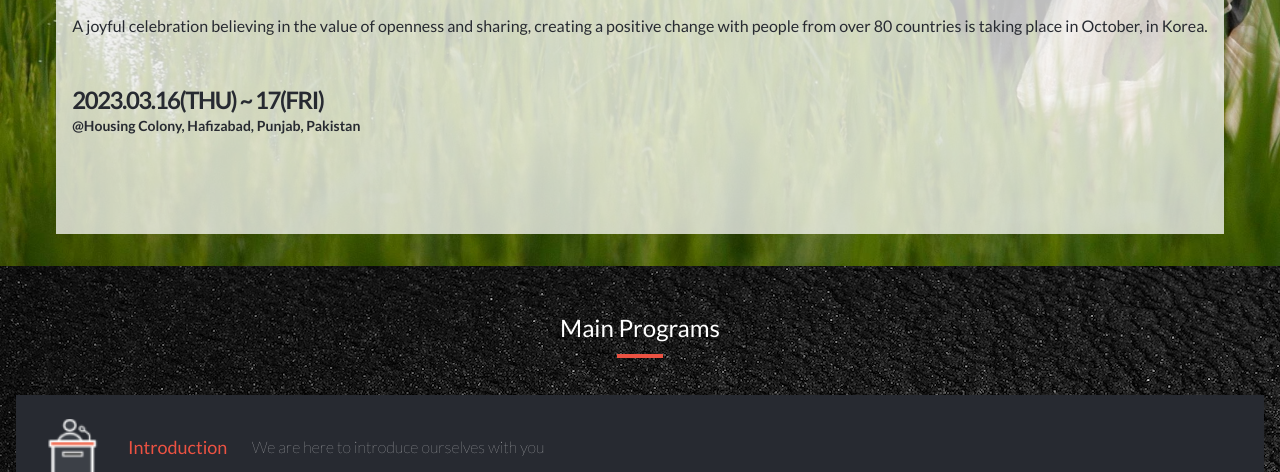
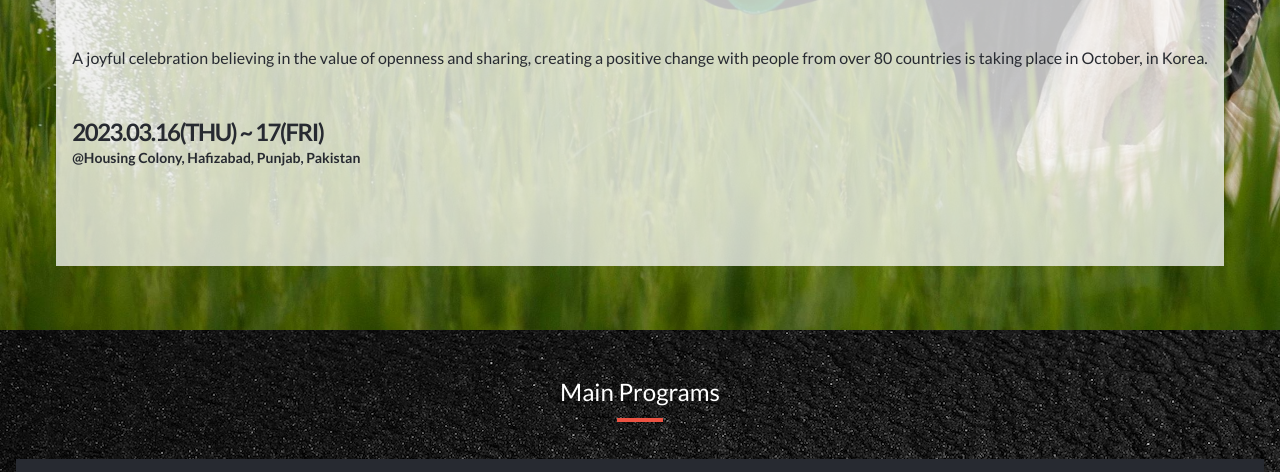
Before and after one commit to fpsapc/AppleChemicals, a website: page index.html in a window 1280 px wide. Shown: the part 454-926 px from the top of the page. Drawn offline with Linux system fonts and the light colour scheme.

Commit message:
Update styles.css

```diff
--- a/styles/styles.css
+++ b/styles/styles.css
@@ -140,7 +140,7 @@ nav ul li:hover {
   background-repeat: no-repeat;
   background-size: cover;
   width: 100%;
-  height: 45em;
+  height: fit-content;
   background-position: 100% 100%;
 }
 
@@ -208,7 +208,7 @@ nav ul li:hover {
 .mainProgram {
   background-image: url("../img/blackbg.avif");
   width: 100%;
-  height: 57em;
+  height: fit-content;
 }
 
 .maintitle {
@@ -237,12 +237,13 @@ nav ul li:hover {
   background: #272a31;
   margin: 0.3em 1em;
   gap: 1em;
-  flex: 1 2 0;
+  display: grid;
+  grid-template-columns: 50px 100px auto;
   justify-content: flex-start;
 }
 
 .card > img {
-  width: 5em;
+  width: 3em;
 }
 
 .card > h3 {
```
